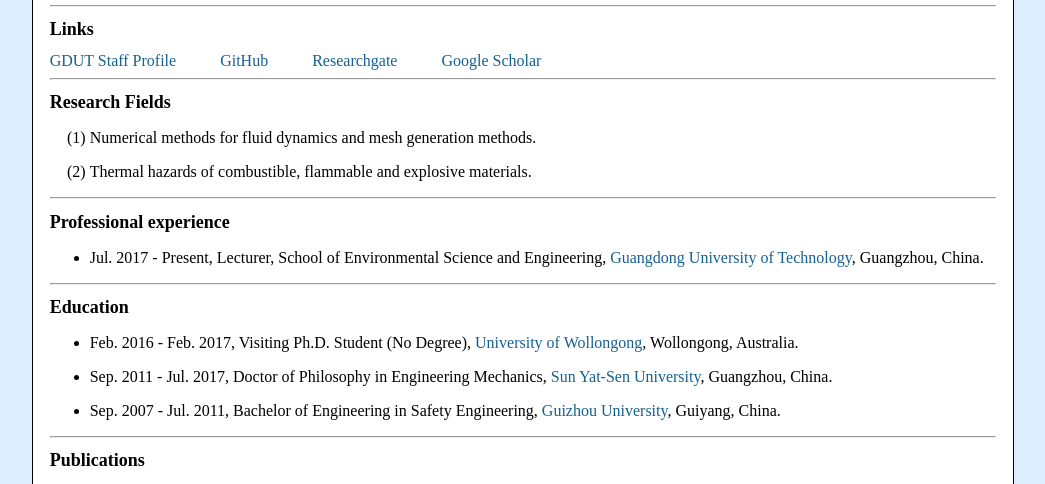
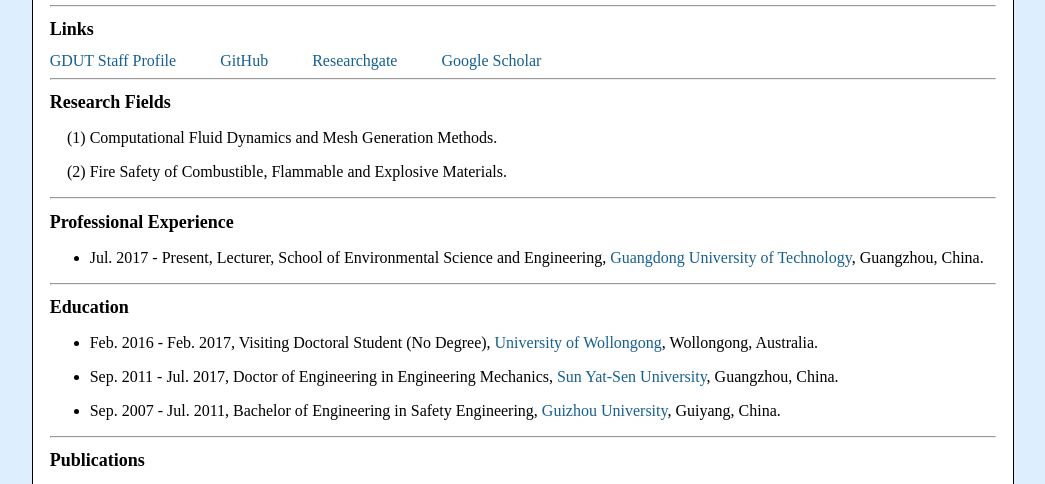
Before and after one commit to Quanbing-Luo/quanbing-luo.github.io, a plain HTML site: page index.html in a window 1280 px wide. Shown: the part 309-793 px from the top of the page, without its empty margins (117-1162 px from the left). Drawn offline with Linux system fonts and the light colour scheme.

Commit message:
Update index.html

```diff
--- a/index.html
+++ b/index.html
@@ -63,14 +63,14 @@
                     <hr>
                     <h1> Research Fields </h1>
                     <ol style="list-style-type: decimal-paren;">
-                        <li> Numerical methods for fluid dynamics and mesh generation methods.</li>
+                        <li> Computational Fluid Dynamics and Mesh Generation Methods.</li>
 
-                        <li> Thermal hazards of combustible, flammable and explosive materials. </li>
+                        <li> Fire Safety of Combustible, Flammable and Explosive Materials. </li>
 
                     </ol>
 
                     <hr>
-                    <h1> Professional experience </h1>
+                    <h1> Professional Experience </h1>
                     <ul>
                         <li>Jul. 2017 - Present, Lecturer, School of Environmental Science and Engineering, <a href="https://www.gdut.edu.cn/"> Guangdong University of Technology</a>, Guangzhou, China.
                         </li>
@@ -79,9 +79,9 @@
                     <hr>
                     <h1> Education </h1>
                     <ul>
-                        <li>Feb. 2016 - Feb. 2017, Visiting Ph.D. Student (No Degree), <a href="https://www.uow.edu.au/">University of Wollongong</a>, Wollongong, Australia.
+                        <li>Feb. 2016 - Feb. 2017, Visiting Doctoral Student (No Degree), <a href="https://www.uow.edu.au/">University of Wollongong</a>, Wollongong, Australia.
                         </li>
-                        <li>Sep. 2011 - Jul. 2017, Doctor of Philosophy in Engineering Mechanics, <a href="https://www.sysu.edu.cn/">Sun Yat-Sen University</a>, Guangzhou, China.
+                        <li>Sep. 2011 - Jul. 2017, Doctor of Engineering in Engineering Mechanics, <a href="https://www.sysu.edu.cn/">Sun Yat-Sen University</a>, Guangzhou, China.
                         </li>
                         <li>Sep. 2007 - Jul. 2011, Bachelor of Engineering in Safety Engineering, <a href="http://www.gzu.edu.cn/">Guizhou University</a>, Guiyang, China.
                         </li>
```
